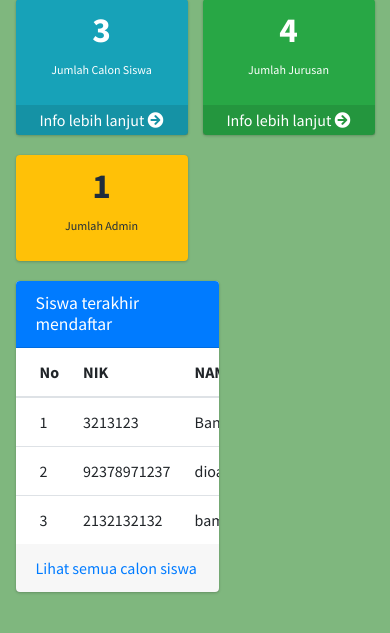
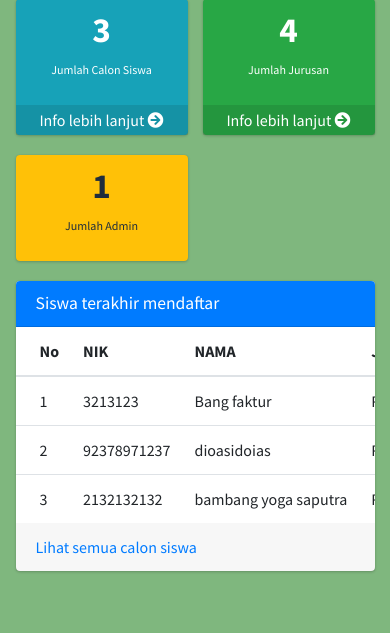
Before and after one commit to widy4aa/PPDB, a PHP site: page /PPDB/ in a window 390 px wide. Shown: the part 131-764 px from the top of the page. Run offline with PHP 8.4, Linux system fonts and the light colour scheme; a user stored in the database is signed in; data comes from the database, SQL or seed files in the repository; some libraries are stand-ins or nearby versions.

Commit message:
fixed col table

```diff
--- a/index.php
+++ b/index.php
@@ -200,7 +200,7 @@
         </div>
         <!-- /.row -->
         <div class="row">
-          <div class="col-7">
+          <div class="col-md-7">
             <div class="card">
               <div class="card-header bg-primary">
                 <h3 class="card-title">Siswa terakhir mendaftar</h3>
```
